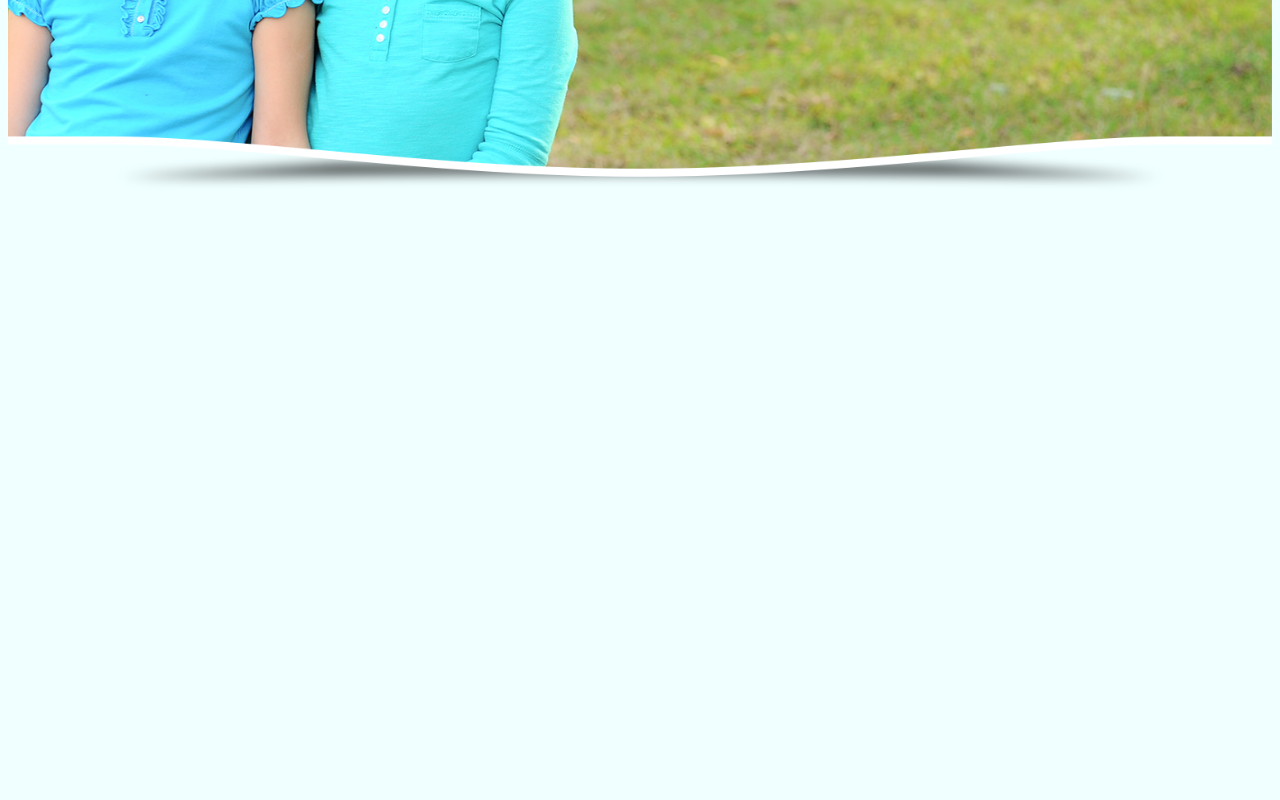
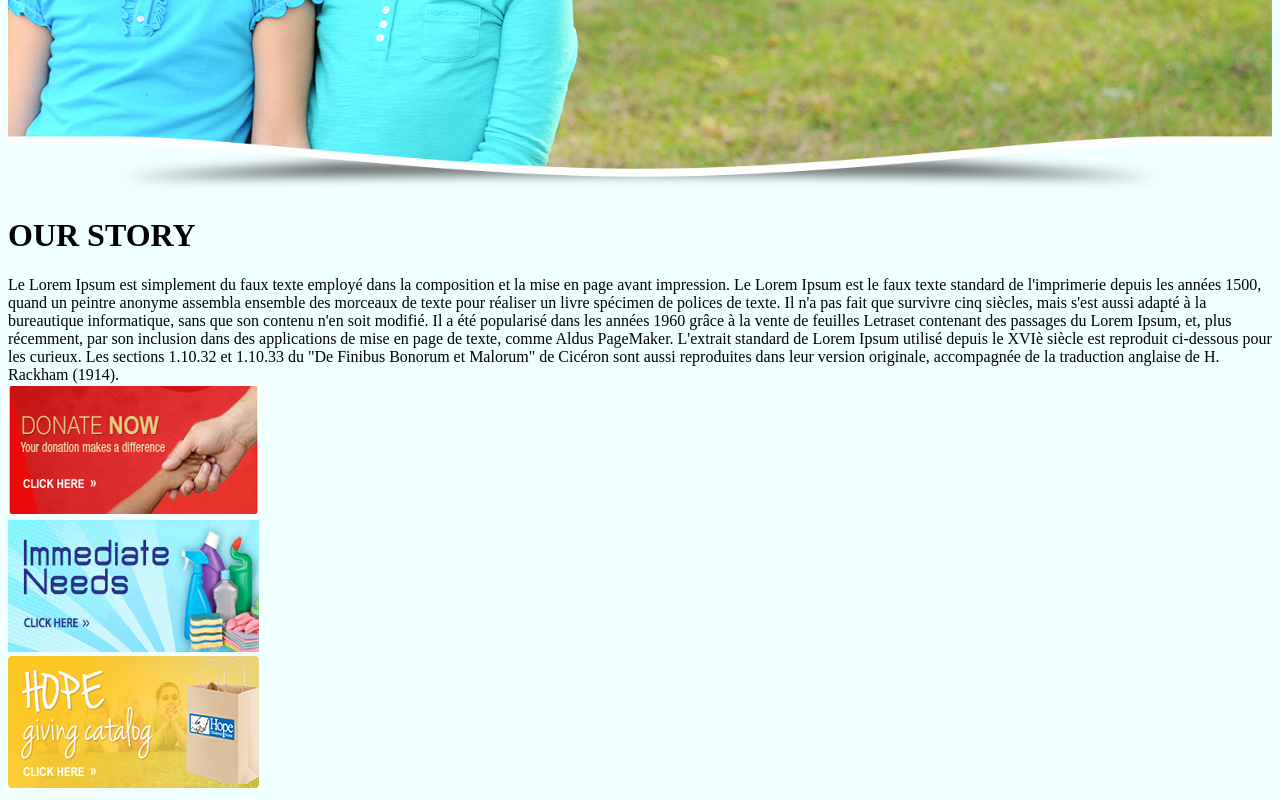
Before and after one commit to Elsis-Sitati/watoto-kumi, a plain HTML site: page index.html in a window 1280 px wide. Shown: the part 432-1232 px from the top of the page. Before the commit the page ends 800 px from the top, so only its background shows below. Drawn offline with nearby package versions, Linux system fonts and the light colour scheme.

Commit message:
added content for container2

```diff
--- a/index.html
+++ b/index.html
@@ -30,6 +30,22 @@
 
     </div>
 
+    <div id ="container2">
+    <div id ="text1">
+        <h1>OUR STORY</h1>
+        Le Lorem Ipsum est simplement du faux texte employé dans la composition et la mise en page avant impression. Le Lorem Ipsum est le faux texte standard de l'imprimerie depuis les années 1500, quand un peintre anonyme assembla ensemble des morceaux de texte pour réaliser un livre spécimen de polices de texte. Il n'a pas fait que survivre cinq siècles, mais s'est aussi adapté à la bureautique informatique, sans que son contenu n'en soit modifié. Il a été popularisé dans les années 1960 grâce à la vente de feuilles Letraset contenant des passages du Lorem Ipsum, et, plus récemment, par son inclusion dans des applications de mise en page de texte, comme Aldus PageMaker.
+        L'extrait standard de Lorem Ipsum utilisé depuis le XVIè siècle est reproduit ci-dessous pour les curieux. Les sections 1.10.32 et 1.10.33 du "De Finibus Bonorum et Malorum" de Cicéron sont aussi reproduites dans leur version originale, accompagnée de la traduction anglaise de H. Rackham (1914).
+      </div>
+    <div id="images1">
+    <img src="Assets/sidebanner-donate.png"><br>
+    <img src="Assets/Immediate-Needs2.png"><br>
+    <img src="Assets/sidebanner-catalog.png"><br>
+    </div>
+
+
+    </div>
+
+
 </body>
 
 </html>
--- a/main.css
+++ b/main.css
@@ -41,5 +41,5 @@ div#container1 {
     margin-top: 20px;
     background-image: url(Assets/Help-a-Child_donate.png) ;
     background-size: 100% 500px;
-    background-repeat: no-repeat
+    background-repeat: no-repeat;
 }
```
